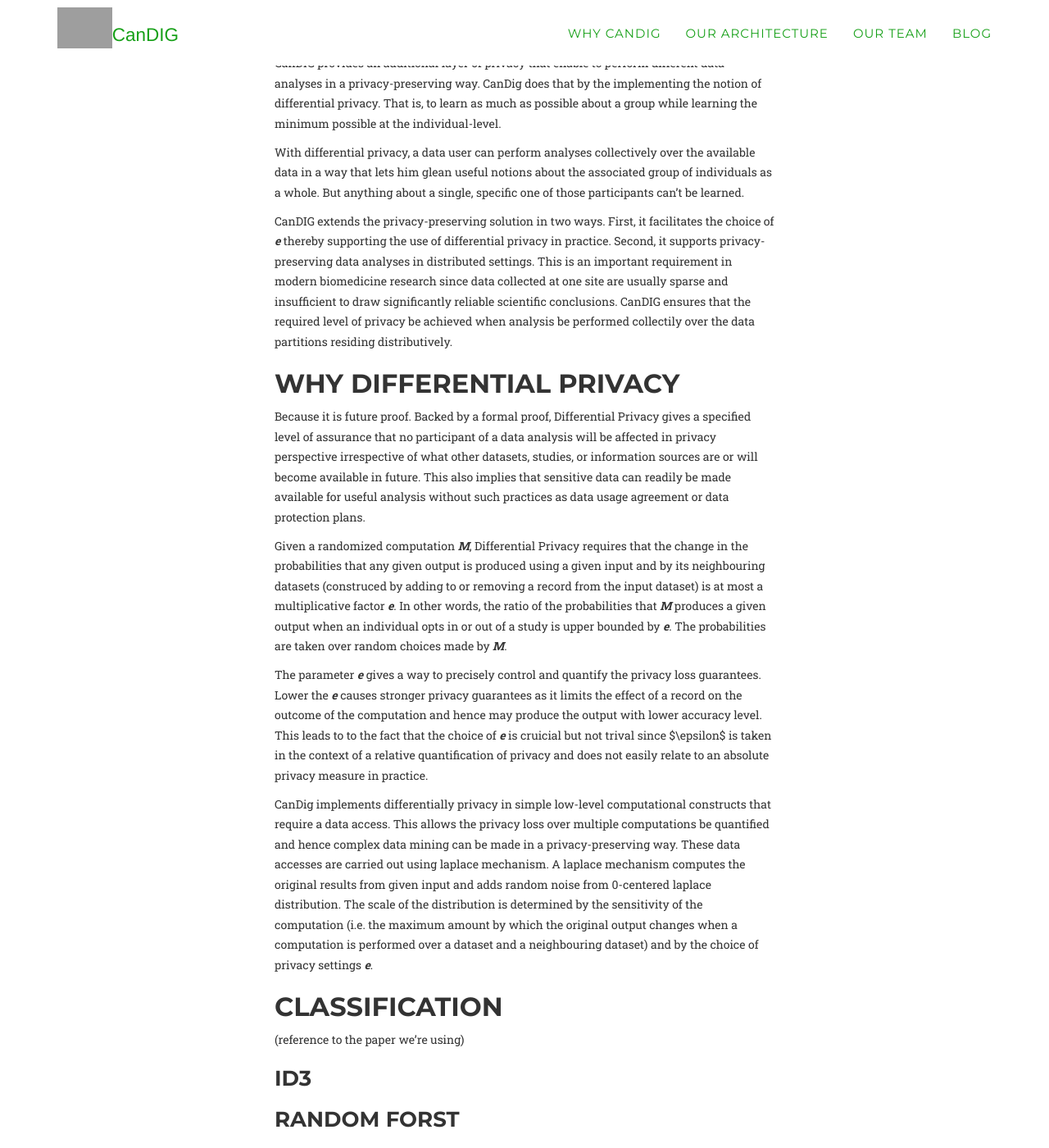
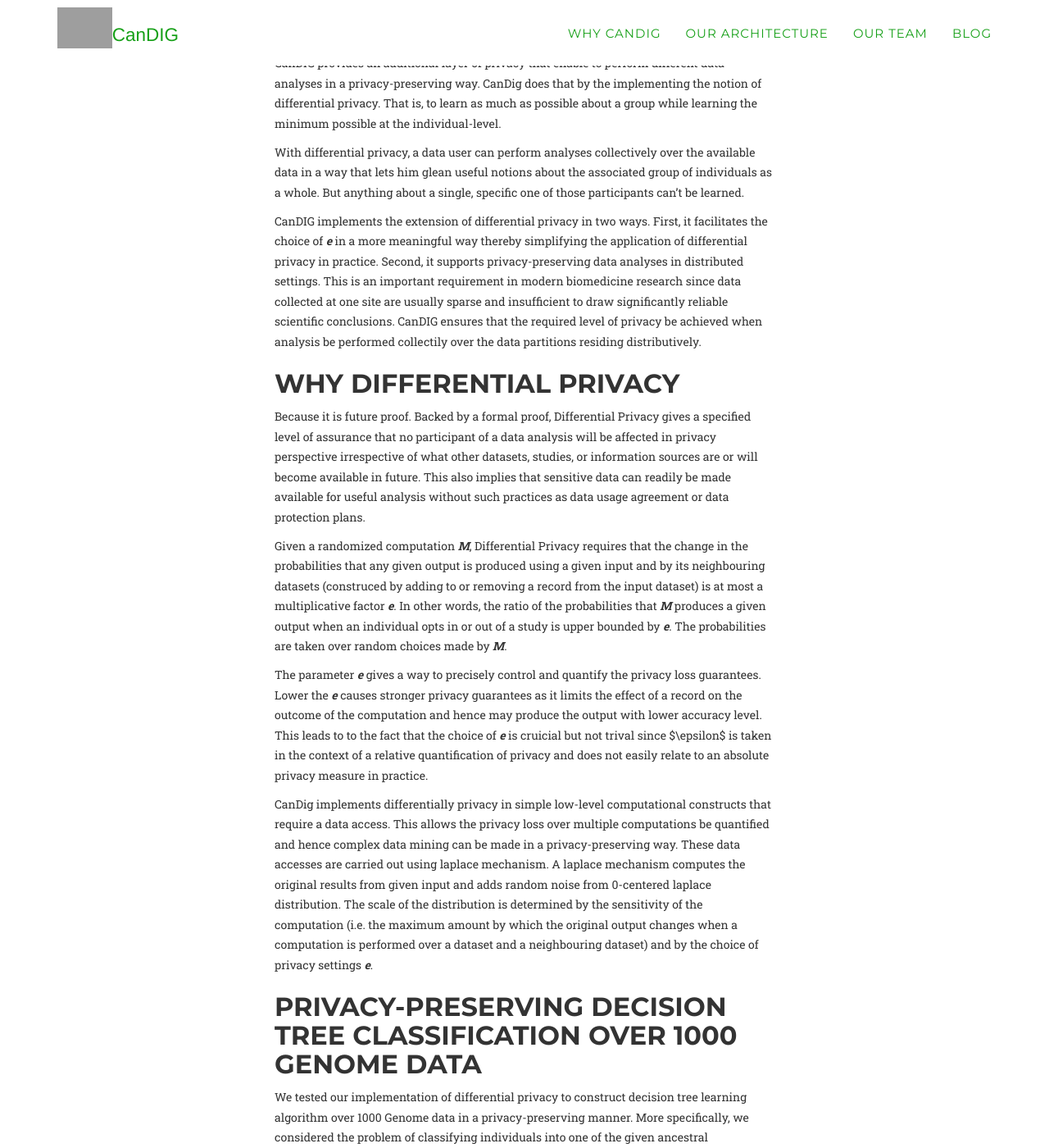
Before and after one commit to CanDIG/candig.github.io, a Jekyll site: the page built from _posts/2017-05-25-distributed-privacy-preserving-data-mining.md, in a window 1280 px wide and 1400 px high, scrolled down 336 px. Shown: the whole window at 82% size. Built offline with Jekyll 4.4.1, drawn with Linux system fonts in a browser that asks for light colours; some web fonts are replaced; some of the changed text lies outside the part shown; grey boxes are pictures that could not be loaded.

Commit message:
Update 2017-05-25-distributed-privacy-preserving-data-mining.md

```diff
--- a/_posts/2017-05-25-distributed-privacy-preserving-data-mining.md
+++ b/_posts/2017-05-25-distributed-privacy-preserving-data-mining.md
@@ -13,7 +13,7 @@ CanDIG provides an additional layer of privacy that enable to perform different
 
 With differential privacy, a data user can perform analyses collectively over the available data in a way that lets him glean useful notions about the associated group of individuals as a whole. But anything about a single, specific one of those participants can’t be learned.
 
-CanDIG extends the privacy-preserving solution in two ways. First, it facilitates the choice of **_e_** thereby supporting the use of differential privacy in practice. Second, it supports privacy-preserving data analyses in distributed settings. This is an important requirement in modern biomedicine research since data collected at one site are usually sparse and insufficient to draw significantly reliable scientific conclusions. CanDIG ensures that the required level of privacy be achieved when  analysis be performed collectily over the data partitions residing distributively.
+CanDIG implements the extension of differential privacy in two ways. First, it facilitates the choice of **_e_** in a more meaningful way thereby simplifying the application of differential privacy in practice. Second, it supports privacy-preserving data analyses in distributed settings. This is an important requirement in modern biomedicine research since data collected at one site are usually sparse and insufficient to draw significantly reliable scientific conclusions. CanDIG ensures that the required level of privacy be achieved when analysis be performed collectily over the data partitions residing distributively.
 
 ## Why Differential Privacy
 Because it is future proof. Backed by a formal proof, Differential Privacy gives a specified level of assurance that no participant of a data analysis will be affected in privacy perspective irrespective of what other datasets, studies, or information sources are or will become available in future. This also implies that sensitive data can readily be made available for useful analysis without such practices as data usage agreement or data protection plans.
@@ -24,7 +24,10 @@ The parameter **_e_** gives a way to precisely control and quantify the privacy
 
 CanDig implements differentially privacy in simple low-level computational constructs that require a data access. This allows the privacy loss over multiple computations be quantified and hence complex data mining can be made in a privacy-preserving way. These data accesses are carried out using laplace mechanism. A laplace mechanism computes the original results from given input and adds random noise from 0-centered laplace distribution. The scale of the distribution is determined by the sensitivity of the computation (i.e. the maximum amount by which the original output changes when a computation is performed over a dataset and a neighbouring dataset) and by the choice of privacy settings **_e_**.
 
-## Classification
+## Privacy-Preserving Decision Tree Classification over 1000 Genome Data
+We tested our implementation of differential privacy to construct decision tree learning algorithm over 1000 Genome data in a privacy-preserving manner. More specifically, we considered the problem of classifying individuals into one of the given ancestral populations based on the single-neucleotide polymorphisms (SNPs) overlapping xenobiotic metabolisim and human pigmentation gene regions e.g. TYR, OCA2, DCT etc. It was noticed that not all the SNPs equally informative and therefore were selected based on their allele frequencies in each population.
+
+
 
 (reference to the paper we're using)
 
```
